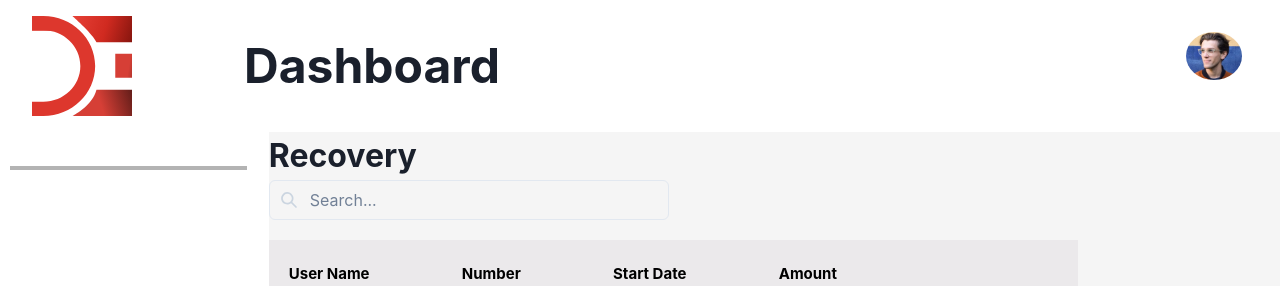
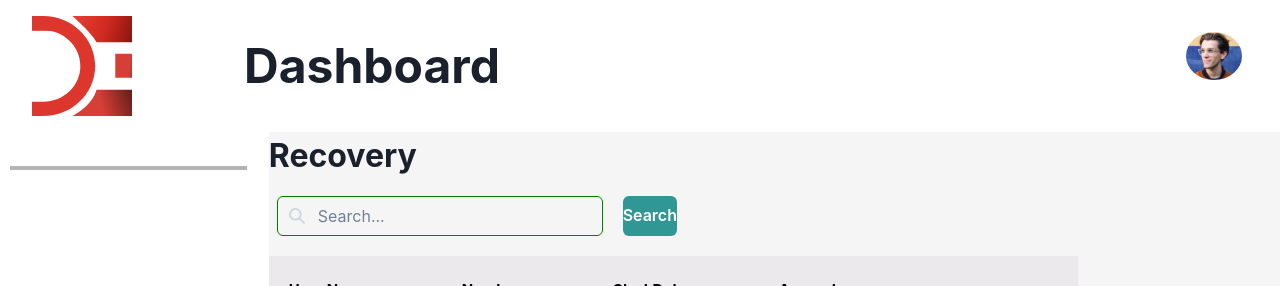
Before and after one commit to Akshaybaiswaree/DataentryProject, a React (Vite) app: page /recovery in a window 1280 px wide. Shown: the top 286 px of the page. Built offline with nearby package versions, Linux system fonts and the light colour scheme; no server answers.

Commit message:
update recovery

```diff
--- a/src/Component/Dashboard/Recovery/Recovery.jsx
+++ b/src/Component/Dashboard/Recovery/Recovery.jsx
@@ -8,7 +8,7 @@ import { Box, Button, Flex, Input, InputGroup, InputLeftElement } from "@chakra-
 import { SearchIcon } from '@chakra-ui/icons';
 const Recovery = () => {
   const apiUrl = import.meta.env.VITE_APP_API_URL;
-
+  const [searchQuary, setSearchQuary] = useState("");
   const [currentPage, setCurrentPage] = useState(1);
   const [totalPage, setTotlePage] = useState(1);
   const [userData , setUserData] = useState([])
@@ -38,6 +38,40 @@ const Recovery = () => {
     setCurrentPage(page);
   };
 
+  const handleSearch = () => {
+    if(searchQuary){
+      searchResponse()
+      setCurrentPage(1);
+      setSearchQuary("")
+    }else{
+      fetchData()
+    }
+  };
+
+  const searchResponse = async () => {
+    try {
+      const handlePaylode = {
+        name: searchQuary,
+        data: {
+          status : "Success"
+        }
+      };
+      console.log(searchQuary,"BackEnd Search Feild");
+
+      const config = {
+        method: "POST",
+        url:  `${apiUrl}/user/search_user_by_name`,
+        data: handlePaylode,
+      };
+
+      const responces = await axios(config);
+      console.log(responces, "Search Result");
+      setUserData(responces.data.users);
+    } catch (error) {
+      console.log(error, "Error");
+    }
+  };
+
   return (
     <>
 
@@ -48,13 +82,32 @@ const Recovery = () => {
      fontSize={'2rem'} fontWeight={'700'}>Recovery</Box>
 
     </Flex>
-    <InputGroup>
+    <InputGroup mt="1rem" ml={["0rem", "0.5rem"]} width={["100%", "400px"]}>
         <InputLeftElement
           pointerEvents="none"
           children={<SearchIcon color="gray.300" />}
         />
-        <Input width={"400px"} type="text" placeholder="Search..." />
+        <Input
+          border="1px solid green"
+          width="100%"
+          type="text"
+          placeholder="Search..."
+          value={searchQuary}
+          onChange={(e) => {
+            setSearchQuary(e.target.value);
+          }}
+        />
+        <Button
+          className="employee-btn"
+          colorScheme="teal"
+          mt="0"
+          style={{marginLeft: '20px'}}
+          onClick={handleSearch}
+        >
+          Search
+        </Button>
       </InputGroup>
+
     <div className="table" style={{justifyContent:"center", alignItems:'center',width:"80%", padding:"1rem"}}>
       <div className="user" style={{color:'black'}}><b>
         <h5>User Name</h5></b>
```
